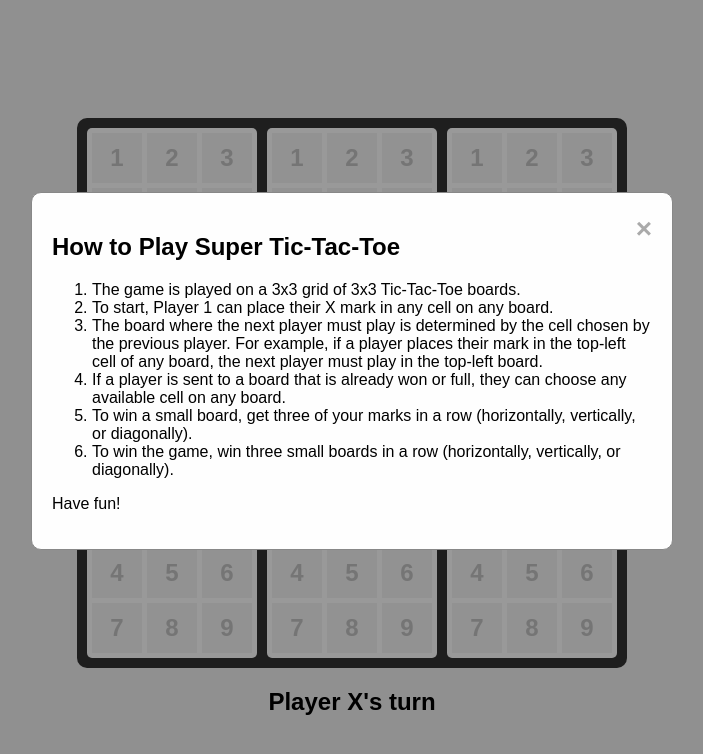
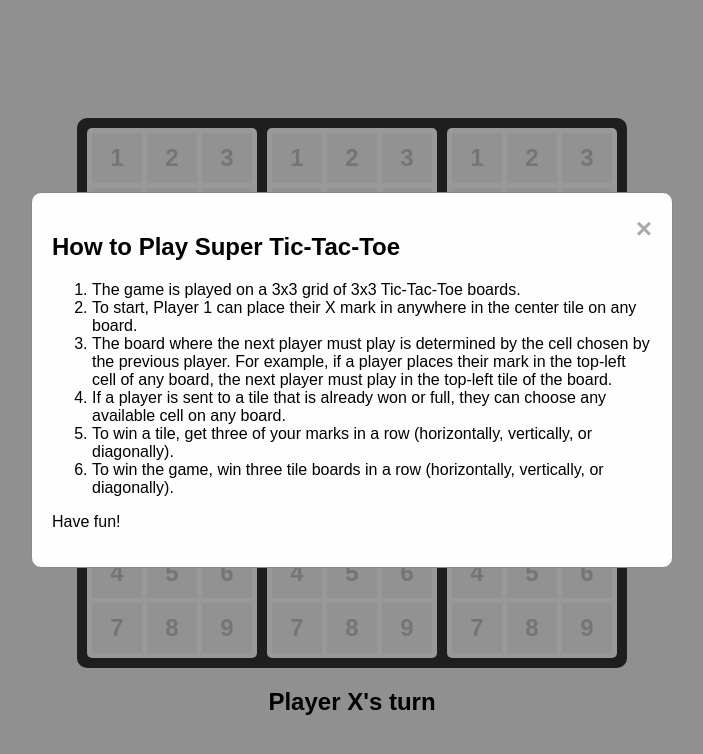
Before and after one commit to david-weaving/super_tic_tac_toe, a plain HTML site: page index.html in a window 1280 px wide. Shown: the whole page, without its empty margins (288-991 px from the left). Drawn offline with Linux system fonts and the light colour scheme.

Commit message:
Update index.html

```diff
--- a/index.html
+++ b/index.html
@@ -133,11 +133,11 @@
             <h2>How to Play Super Tic-Tac-Toe</h2>
             <ol>
                 <li>The game is played on a 3x3 grid of 3x3 Tic-Tac-Toe boards.</li>
-                <li>To start, Player 1  can place their X mark in any cell on any board.</li>
-                <li>The board where the next player must play is determined by the cell chosen by the previous player. For example, if a player places their mark in the top-left cell of any board, the next player must play in the top-left board.</li>
-                <li>If a player is sent to a board that is already won or full, they can choose any available cell on any board.</li>
-                <li>To win a small board, get three of your marks in a row (horizontally, vertically, or diagonally).</li>
-                <li>To win the game, win three small boards in a row (horizontally, vertically, or diagonally).</li>
+                <li>To start, Player 1 can place their X mark in anywhere in the center tile on any board.</li>
+                <li>The board where the next player must play is determined by the cell chosen by the previous player. For example, if a player places their mark in the top-left cell of any board, the next player must play in the top-left tile of the board.</li>
+                <li>If a player is sent to a tile that is already won or full, they can choose any available cell on any board.</li>
+                <li>To win a tile, get three of your marks in a row (horizontally, vertically, or diagonally).</li>
+                <li>To win the game, win three tile boards in a row (horizontally, vertically, or diagonally).</li>
             </ol>
             <p>Have fun!</p>
         </div>
```
